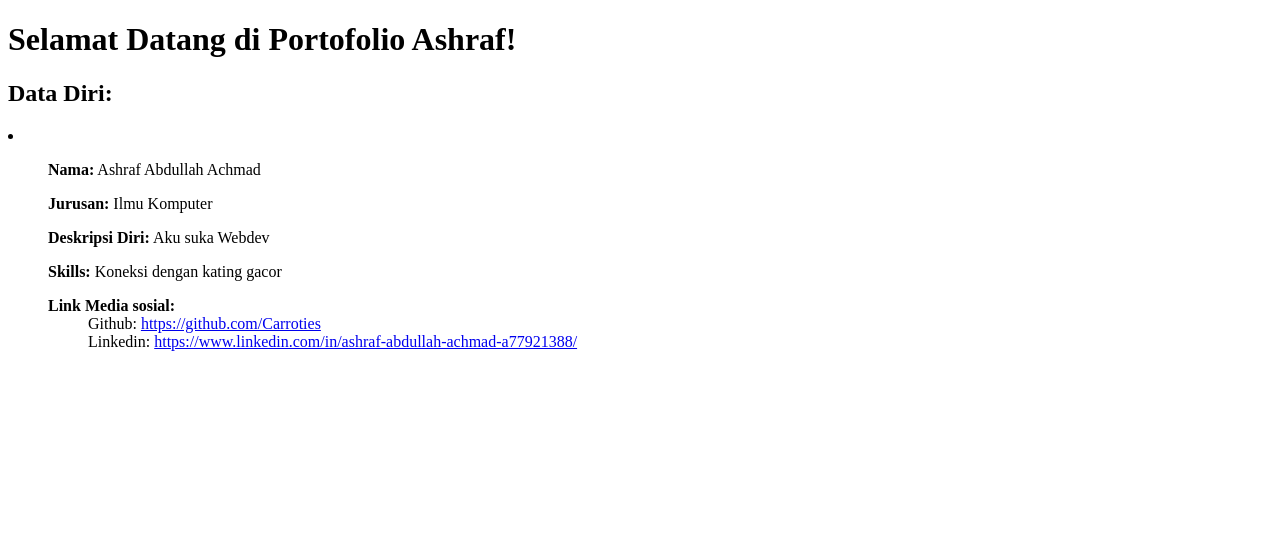
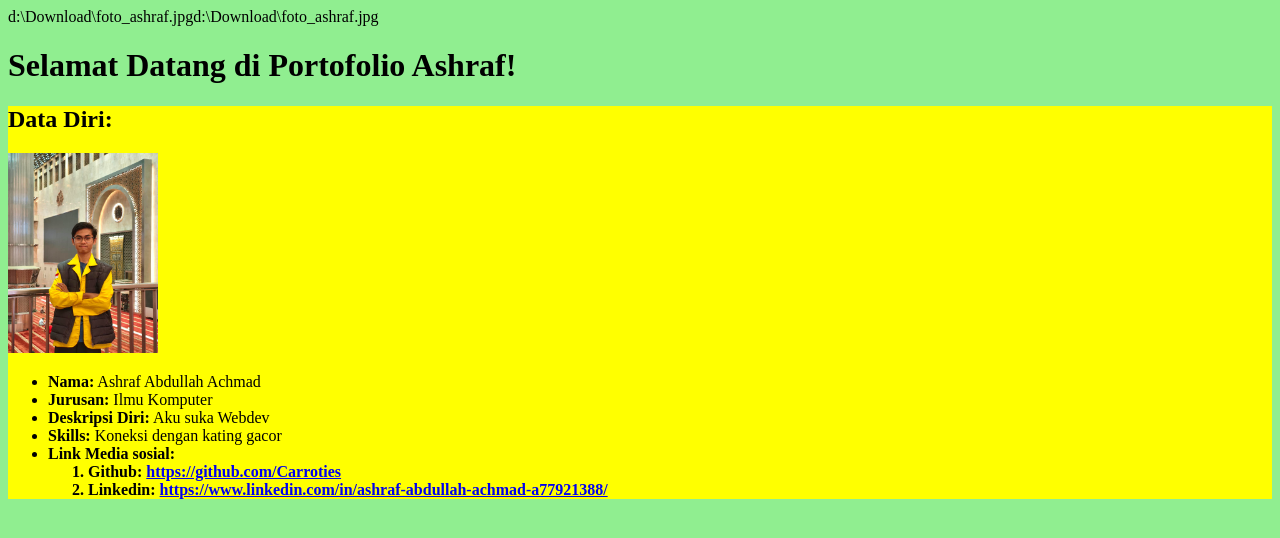
Before and after one commit to Carroties/proyek-fuki-portofolio, a plain HTML site: page index.html in a window 1280 px wide. Drawn offline with Linux system fonts and the light colour scheme.

Commit message:
Added css script and temporary image

```diff
--- a/index.html
+++ b/index.html
@@ -1,6 +1,6 @@
 <!DOCTYPE HTML>
 <html>
-    <head>
+    <head>d:\Download\foto_ashraf.jpgd:\Download\foto_ashraf.jpg
         <meta charset="UTF-8"/>
         <meta name="viewport" content="width=device-width", initial-scale="1.0"/>
         <title>Portofolio Ashraf</title>
@@ -9,17 +9,32 @@
     <body>
         <h1>Selamat Datang di Portofolio Ashraf!</h1>
 
-        <h2>Data Diri:</h2>
-        <p>
-            <li>
-                <ul><strong>Nama:</strong> Ashraf Abdullah Achmad</ul>
-            <ul><strong>Jurusan:</strong> Ilmu Komputer</ul>
-            <ul><strong>Deskripsi Diri:</strong> Aku suka Webdev</ul>
-            <ul><strong>Skills:</strong> Koneksi dengan kating gacor</ul>
-            <ul><strong>Link Media sosial:</strong>
-                <ul>Github: <a href="https://github.com/Carroties">https://github.com/Carroties</a></ul>
-                <ul>Linkedin: <a href="https://www.linkedin.com/in/ashraf-abdullah-achmad-a77921388/">https://www.linkedin.com/in/ashraf-abdullah-achmad-a77921388/</a></ul>
-            </li>
-        </p>
+        <div class ="data-diri">
+            <h2>Data Diri:</h2>
+            <img src="foto_ashraf.jpg" height="200">
+            <p>
+                <ul>
+                    <li><strong>Nama:</strong> Ashraf Abdullah Achmad</li>
+                    <li><strong>Jurusan:</strong> Ilmu Komputer</li>
+                    <li><strong>Deskripsi Diri:</strong> Aku suka Webdev</li>
+                    <li><strong>Skills:</strong> Koneksi dengan kating gacor</li>
+                    <li><strong>Link Media sosial:</strongP></li>
+                    <ol>
+                        <li>
+                            Github:
+                            <a href="https://github.com/Carroties">
+                                https://github.com/Carroties
+                            </a>
+                        </li>
+                        <li>
+                            Linkedin:
+                            <a href="https://www.linkedin.com/in/ashraf-abdullah-achmad-a77921388/">
+                                https://www.linkedin.com/in/ashraf-abdullah-achmad-a77921388/
+                            </a>
+                        </li>
+                    </ol>
+                </ul>
+            </p>
+        </div>
     </body>
 </html>
--- a/style.css
+++ b/style.css
@@ -0,0 +1,11 @@
+body {
+    background: lightgreen;
+}
+
+.data-diri {
+    background: yellow;
+}
+
+.data-diri a {
+    overflow-wrap: anywhere;
+}
```
Also changed, not shown: foto_ashraf.jpg (added).
